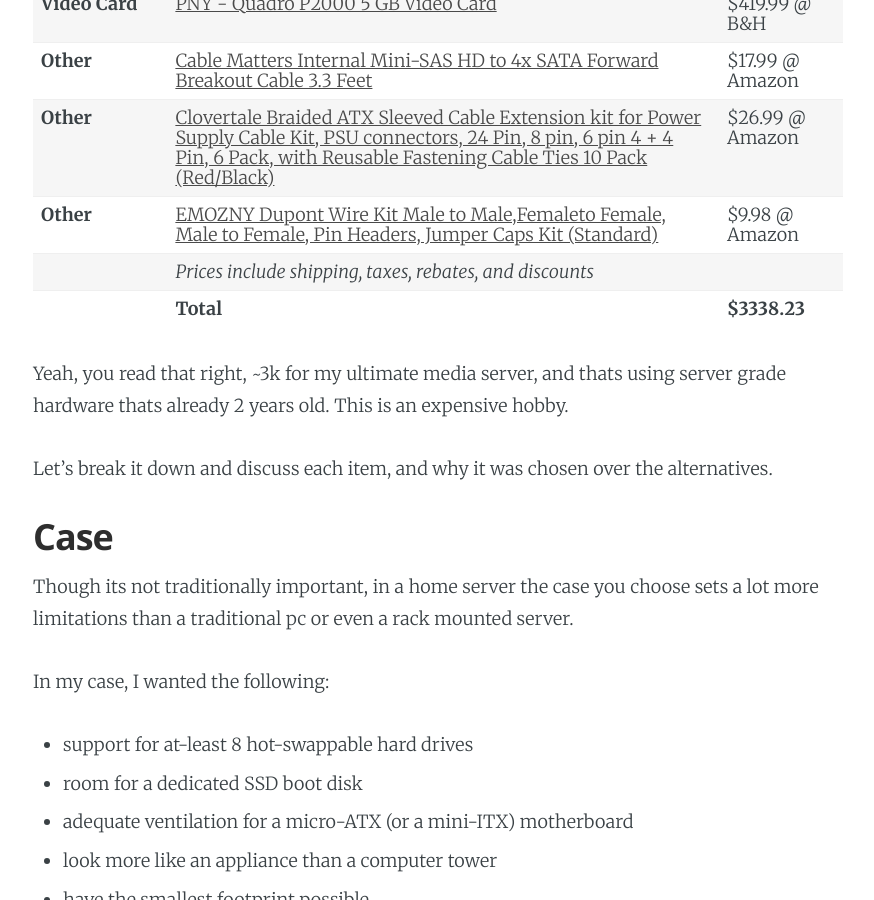
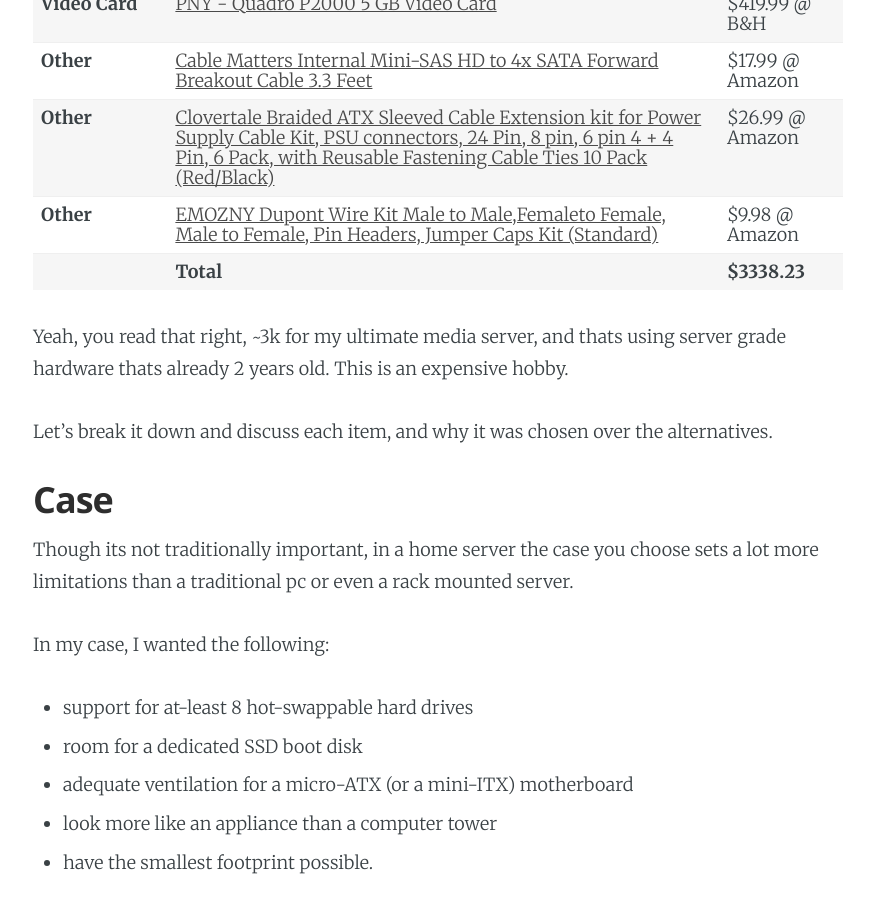
Before and after one commit to AnalogJ/thesparktree-blog, a Jekyll site: the page built from _posts/2019-01-06-utlimate-media-server-build-hardware.md, in a window 1280 px wide and 900 px high, scrolled down 2226 px. Shown: the whole window, without its empty margins (202-1076 px from the left). Built offline with Jekyll 4.4.1, drawn with Linux system fonts in a browser that asks for light colours; nearby versions of some CDN libraries; comment, search, counter and statistics services are not loaded.

Commit message:
update post with content.

```diff
--- a/_posts/2019-01-06-utlimate-media-server-build-hardware.md
+++ b/_posts/2019-01-06-utlimate-media-server-build-hardware.md
@@ -58,7 +58,6 @@
 **Other** | [Cable Matters Internal Mini-SAS HD to 4x SATA Forward Breakout Cable 3.3 Feet](https://www.amazon.com/Cable-Matters-Internal-SFF-8643-Breakout/dp/B01BW1U2L2) | $17.99 @ Amazon
 **Other** | [Clovertale Braided ATX Sleeved Cable Extension kit for Power Supply Cable Kit, PSU connectors, 24 Pin, 8 pin, 6 pin 4 + 4 Pin, 6 Pack, with Reusable Fastening Cable Ties 10 Pack (Red/Black)](https://pcpartpicker.com/product/z8bwrH/clovertale-braided-atx-sleeved-cable-extension-kit-for-power-supply-cable-kit-psu-connectors-24-pin-8-pin-6-pin-4-4-pin-6-pack-with-reusable-fastening-cable-ties-10-pack-redblack) | $26.99 @ Amazon
 **Other** | [EMOZNY Dupont Wire Kit Male to Male,Femaleto Female, Male to Female, Pin Headers, Jumper Caps Kit (Standard)](https://pcpartpicker.com/product/JPrmP6/emozny-dupont-wire-kit-male-to-malefemaleto-female-male-to-female-pin-headers-jumper-caps-kit-standard) | $9.98 @ Amazon
- | *Prices include shipping, taxes, rebates, and discounts* |
  | **Total** | **$3338.23**
 
 
@@ -314,7 +313,7 @@
 | Interface | PCIe x16 |
 | Transcodes | Unlimited |
 | Max Power Consumption | 75W |
-| Form Factor | 4.40” H x 7.90” L, Single Slot |
+| Form Factor | 4.40" H x 7.90" L, Single Slot |
 [source](https://www.pny.com/nvidia-quadro-p2000)
 
 <<IMAGE OF VIDEO CARD>>
```
